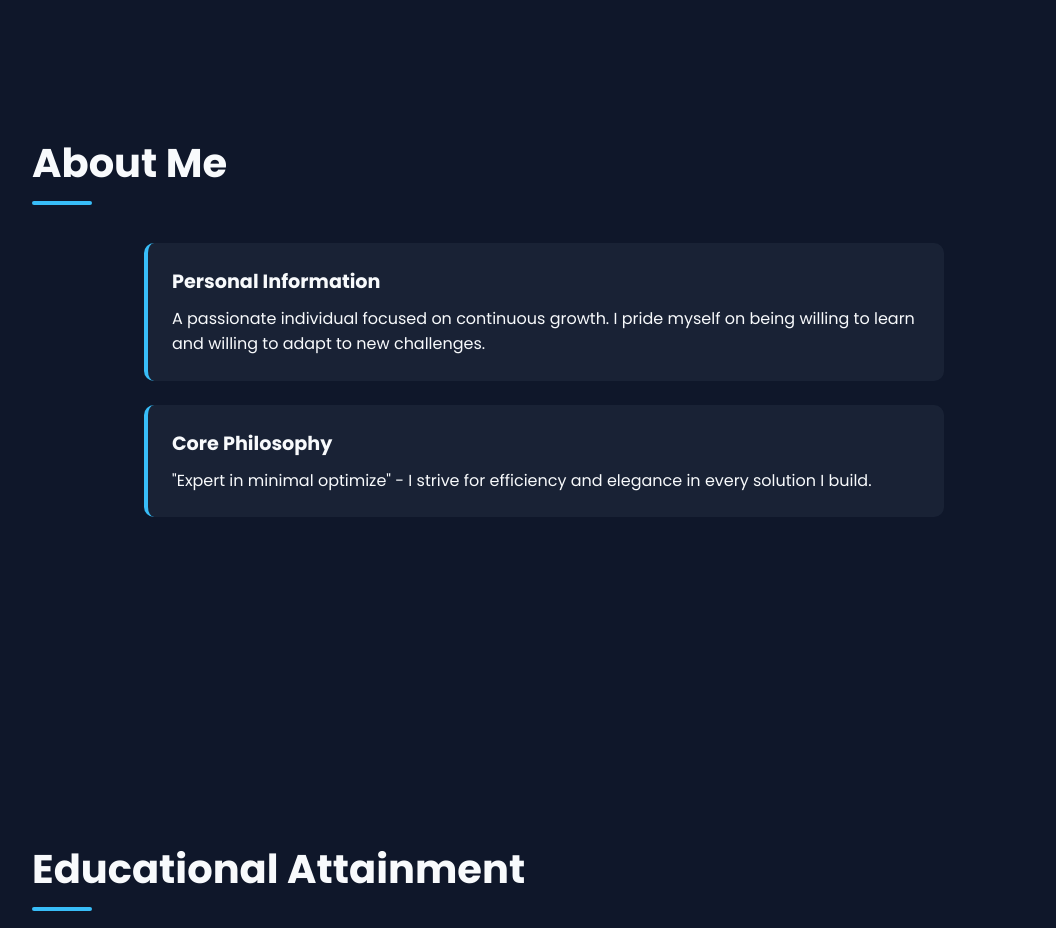
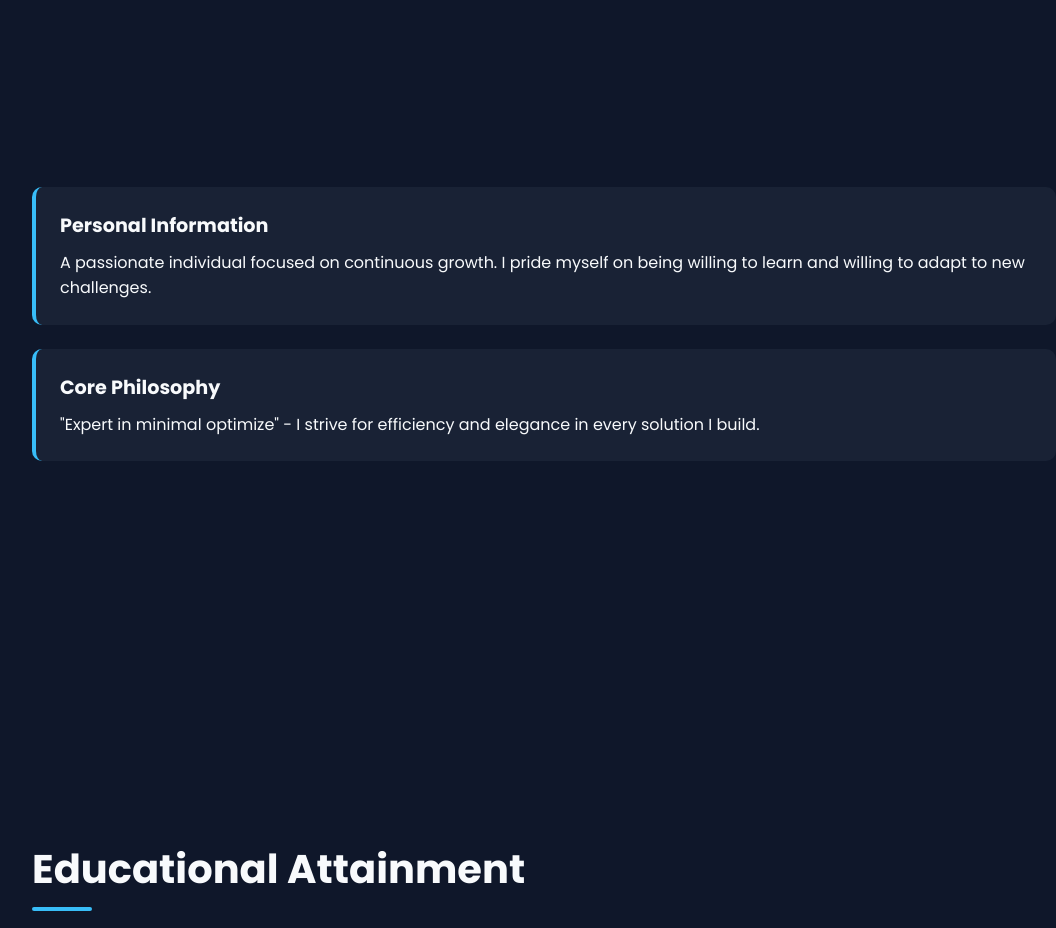
Before and after one commit to jaymarkbabaran12-png/Jhay-Mark-Babaran-portfolio, a plain HTML site: page index.html in a window 1280 px wide. Shown: the part 880-1808 px from the top of the page, without its empty margins (96-1152 px from the left). Drawn offline with Linux system fonts and the light colour scheme.

Commit message:
Update index.html

```diff
--- a/index.html
+++ b/index.html
@@ -52,8 +52,6 @@
 
     <!-- Personal Info Section -->
     <section id="about">
-        <h2 class="section-title hidden">About Me</h2>
-        <div class="timeline hidden">
             <div class="timeline-item">
                 <h4>Personal Information</h4>
                 <p>A passionate individual focused on continuous growth. I pride myself on being willing to learn and willing to adapt to new challenges.</p>
```
